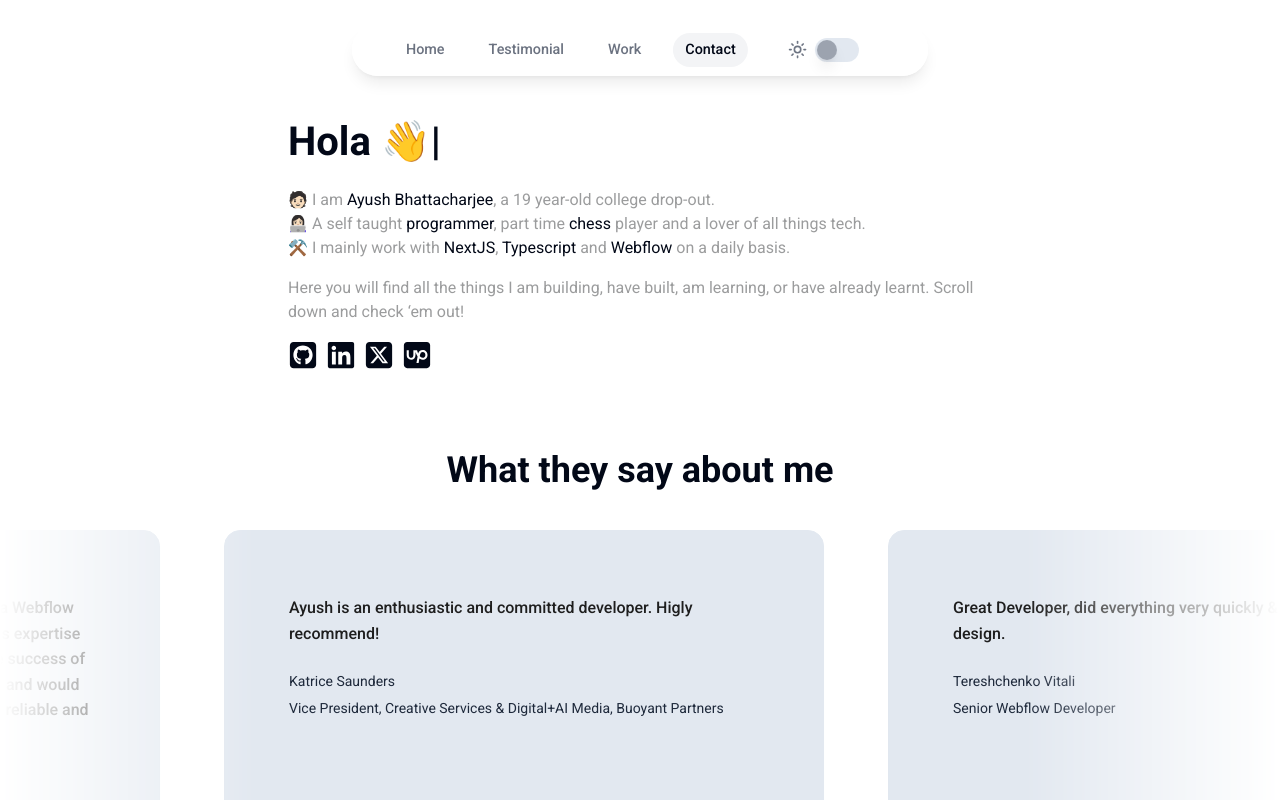
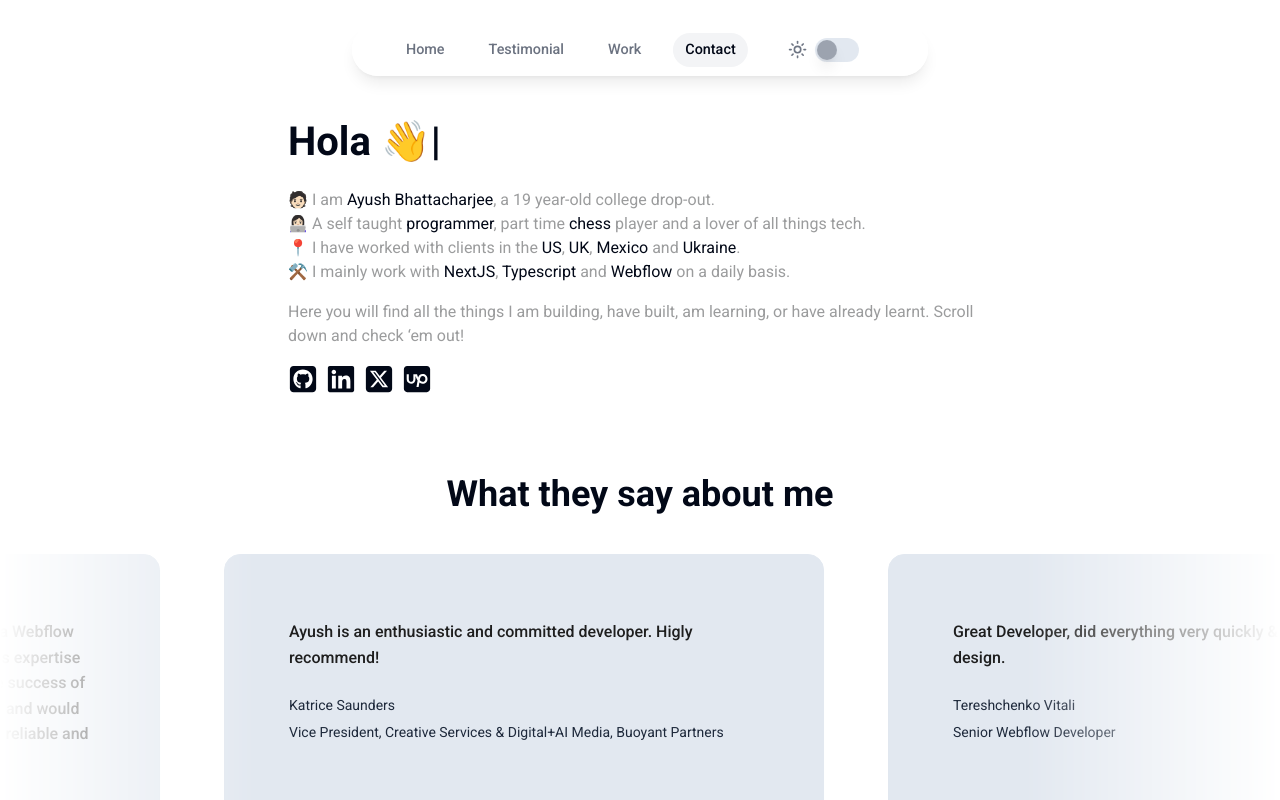
Before and after one commit to AyushScripts/portfolio-refresh, a Next.js app: page / in a window 1280 px wide. Shown: the top 800 px of the page. Built offline with nearby package versions, Linux system fonts and the light colour scheme.

Commit message:
Updated Hero Section

```diff
--- a/components/HeroSection.tsx
+++ b/components/HeroSection.tsx
@@ -7,7 +7,7 @@ import { motion } from "framer-motion";
 import { useSectionInView } from "@/lib/hooks";
 
 const HeroSection = () => {
-  const {ref} = useSectionInView('Home')
+  const { ref } = useSectionInView("Home");
 
   const container = (delay: number) => ({
     hidden: { x: -100, opacity: 0 },
@@ -17,9 +17,7 @@ const HeroSection = () => {
   return (
     <section id="home" ref={ref} className="mt-28">
       <div className="container max-w-3xl flex flex-col gap-4">
-        <motion.div variants={container(0)}
-          initial="hidden"
-          animate="visible">
+        <motion.div variants={container(0)} initial="hidden" animate="visible">
           <TypeAnimation
             sequence={[
               // Same substring at the start will only be typed out once, initially
@@ -68,6 +66,25 @@ const HeroSection = () => {
               player and a lover of all things tech.
             </li>
             <li className="text-primary font-normal">
+              📍 I have worked with clients in the{" "}
+              <a className="text-foreground" href="#">
+                US
+              </a>
+              ,{" "}
+              <a className="text-foreground" href="#">
+                UK
+              </a>
+              ,{" "}
+              <a className="text-foreground" href="#">
+                Mexico
+              </a>{" "}
+              and{" "}
+              <a className="text-foreground" href="#">
+                Ukraine
+              </a>
+              .
+            </li>
+            <li className="text-primary font-normal">
               ⚒️ I mainly work with{" "}
               <a className="text-foreground" href="https://nextjs.org">
                 NextJS
@@ -92,11 +109,7 @@ const HeroSection = () => {
           </p>
         </motion.div>
 
-        <motion.div
-          variants={container(1)}
-          initial="hidden"
-          animate="visible"
-        >
+        <motion.div variants={container(1)} initial="hidden" animate="visible">
           <SocialIcons />
         </motion.div>
       </div>
```
